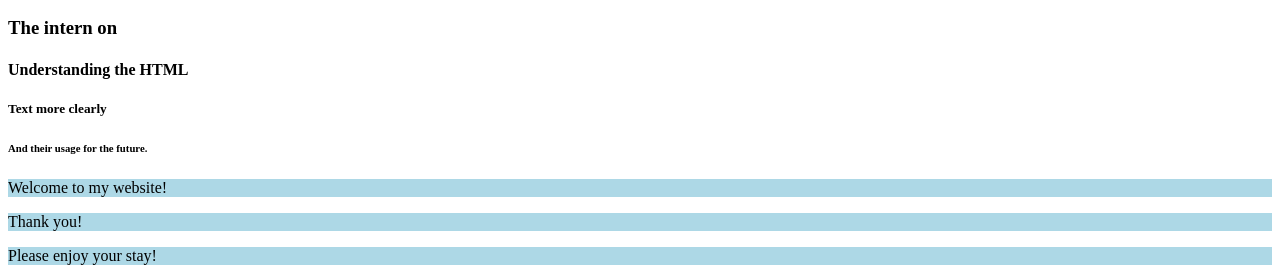
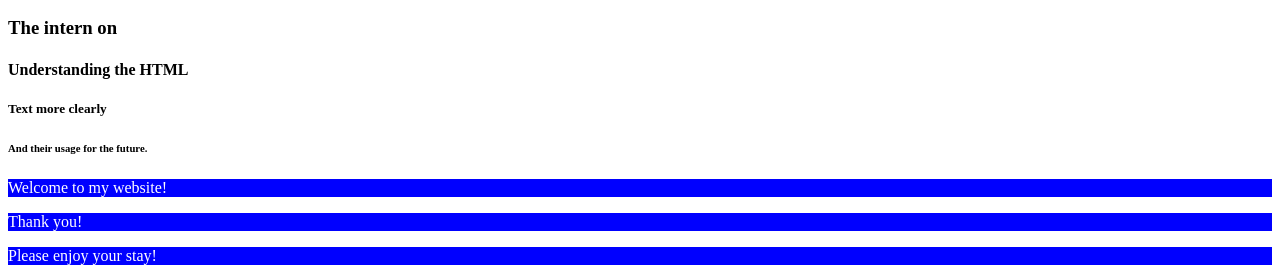
Before and after one commit to icky93/icky93.github.io, a plain HTML site: page index.html in a window 1280 px wide. Shown: the part 96-374 px from the top of the page. Drawn offline with Linux system fonts and the light colour scheme.

Commit message:
Update index.html
changing text for p as white

```diff
--- a/index.html
+++ b/index.html
@@ -3,7 +3,8 @@
   <title>This is for fun!</title>
   <style>
     p {
-      background-color: lightblue;
+      background-color: blue;
+      color: white;
     }
   </style>
 </head>
```
